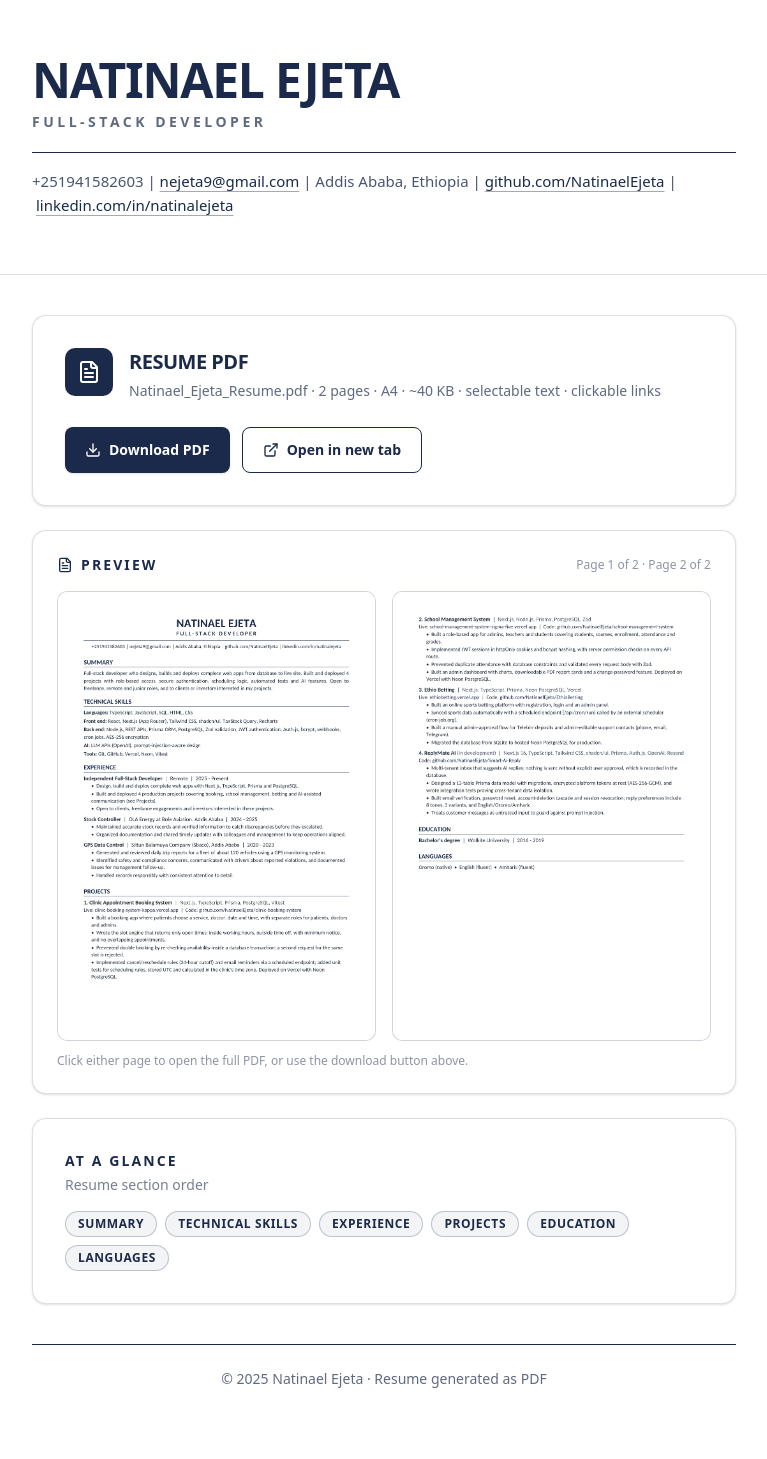
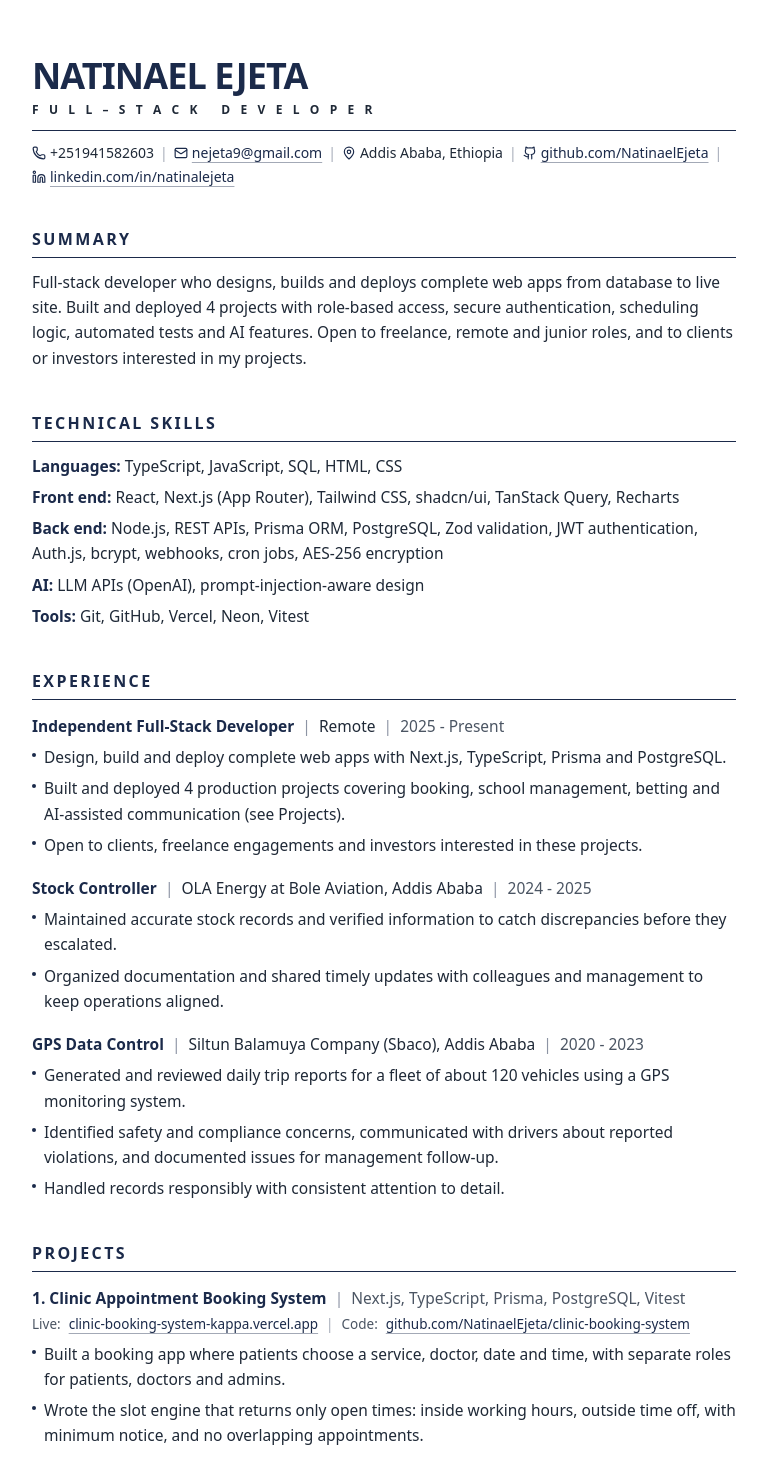
Before and after one commit to NatinaelEjeta/Resume, a Next.js app: page / in a window 1280 px wide. Shown: the top 1459 px of the page, without its empty margins (256-1023 px from the left). Before the commit the page ends 1413 px from the top, so only its background shows below. Built offline with nearby package versions, Linux system fonts and the light colour scheme.

Commit message:
7ad451ea-e47e-4f7c-9d13-dd74598494e1

```diff
--- a/src/app/page.tsx
+++ b/src/app/page.tsx
@@ -1,71 +1,317 @@
-import { Download, ExternalLink, FileText } from "lucide-react";
+import { Download, ExternalLink, FileText, Mail, Github, Linkedin, MapPin, Phone } from "lucide-react";
 
 const RESUME_URL = "/Natinael_Ejeta_Resume.pdf";
 
-const SECTIONS = [
-  "SUMMARY",
-  "TECHNICAL SKILLS",
-  "EXPERIENCE",
-  "PROJECTS",
-  "EDUCATION",
-  "LANGUAGES",
+type Bullet = string;
+
+interface Job {
+  title: string;
+  company: string;
+  dates: string;
+  bullets: Bullet[];
+}
+
+interface Project {
+  num: number;
+  title: string;
+  stack: string;
+  inDev?: boolean;
+  liveUrl?: string;
+  liveLabel?: string;
+  codeUrl: string;
+  bullets: Bullet[];
+}
+
+const JOBS: Job[] = [
+  {
+    title: "Independent Full-Stack Developer",
+    company: "Remote",
+    dates: "2025 - Present",
+    bullets: [
+      "Design, build and deploy complete web apps with Next.js, TypeScript, Prisma and PostgreSQL.",
+      "Built and deployed 4 production projects covering booking, school management, betting and AI-assisted communication (see Projects).",
+      "Open to clients, freelance engagements and investors interested in these projects.",
+    ],
+  },
+  {
+    title: "Stock Controller",
+    company: "OLA Energy at Bole Aviation, Addis Ababa",
+    dates: "2024 - 2025",
+    bullets: [
+      "Maintained accurate stock records and verified information to catch discrepancies before they escalated.",
+      "Organized documentation and shared timely updates with colleagues and management to keep operations aligned.",
+    ],
+  },
+  {
+    title: "GPS Data Control",
+    company: "Siltun Balamuya Company (Sbaco), Addis Ababa",
+    dates: "2020 - 2023",
+    bullets: [
+      "Generated and reviewed daily trip reports for a fleet of about 120 vehicles using a GPS monitoring system.",
+      "Identified safety and compliance concerns, communicated with drivers about reported violations, and documented issues for management follow-up.",
+      "Handled records responsibly with consistent attention to detail.",
+    ],
+  },
 ];
+
+const PROJECTS: Project[] = [
+  {
+    num: 1,
+    title: "Clinic Appointment Booking System",
+    stack: "Next.js, TypeScript, Prisma, PostgreSQL, Vitest",
+    liveUrl: "https://clinic-booking-system-kappa.vercel.app",
+    liveLabel: "clinic-booking-system-kappa.vercel.app",
+    codeUrl: "https://github.com/NatinaelEjeta/clinic-booking-system",
+    bullets: [
+      "Built a booking app where patients choose a service, doctor, date and time, with separate roles for patients, doctors and admins.",
+      "Wrote the slot engine that returns only open times: inside working hours, outside time off, with minimum notice, and no overlapping appointments.",
+      "Prevented double booking by re-checking availability inside a database transaction; a second request for the same slot is rejected.",
+      "Implemented cancel/reschedule rules (24-hour cutoff) and email reminders via a scheduled endpoint; added unit tests for scheduling rules, stored UTC and calculated in the clinic's time zone. Deployed on Vercel with Neon PostgreSQL.",
+    ],
+  },
+  {
+    num: 2,
+    title: "School Management System",
+    stack: "Next.js, Node.js, Prisma, PostgreSQL, Zod",
+    liveUrl: "https://school-management-system-sigma-five.vercel.app",
+    liveLabel: "school-management-system-sigma-five.vercel.app",
+    codeUrl: "https://github.com/NatinaelEjeta/school-management-system",
+    bullets: [
+      "Built a role-based app for admins, teachers and students covering students, courses, enrollment, attendance and grades.",
+      "Implemented JWT sessions in httpOnly cookies and bcrypt hashing, with server permission checks on every API route.",
+      "Prevented duplicate attendance with database constraints and validated every request body with Zod.",
+      "Built an admin dashboard with charts, downloadable PDF report cards and a change-password feature. Deployed on Vercel with Neon PostgreSQL.",
+    ],
+  },
+  {
+    num: 3,
+    title: "Ethio Betting",
+    stack: "Next.js, TypeScript, Prisma, Neon PostgreSQL, Vercel",
+    liveUrl: "https://ethiobetting.vercel.app",
+    liveLabel: "ethiobetting.vercel.app",
+    codeUrl: "https://github.com/NatinaelEjeta/EthioBetting",
+    bullets: [
+      "Built an online sports betting platform with registration, login and an admin panel.",
+      "Synced sports data automatically with a scheduled endpoint (/api/cron/run) called by an external scheduler (cron-job.org).",
+      "Built a manual admin-approval flow for Telebirr deposits and admin-editable support contacts (phone, email, Telegram).",
+      "Migrated the database from SQLite to hosted Neon PostgreSQL for production.",
+    ],
+  },
+  {
+    num: 4,
+    title: "ReplyMate AI",
+    stack: "Next.js 16, TypeScript, Tailwind CSS, shadcn/ui, Prisma, Auth.js, OpenAI, Resend",
+    inDev: true,
+    codeUrl: "https://github.com/NatinaelEjeta/Smart-Ai-Reply",
+    bullets: [
+      "Multi-tenant inbox that suggests AI replies; nothing is sent without explicit user approval, which is recorded in the database.",
+      "Designed a 13-table Prisma data model with migrations, encrypted platform tokens at rest (AES-256-GCM), and wrote integration tests proving cross-tenant data isolation.",
+      "Built email verification, password reset, account-deletion cascade and session revocation; reply preferences include 8 tones, 3 variants, and English/Oromo/Amharic.",
+      "Treats customer messages as untrusted input to guard against prompt injection.",
+    ],
+  },
+];
+
+const SKILLS: { label: string; values: string }[] = [
+  { label: "Languages", values: "TypeScript, JavaScript, SQL, HTML, CSS" },
+  { label: "Front end", values: "React, Next.js (App Router), Tailwind CSS, shadcn/ui, TanStack Query, Recharts" },
+  { label: "Back end", values: "Node.js, REST APIs, Prisma ORM, PostgreSQL, Zod validation, JWT authentication, Auth.js, bcrypt, webhooks, cron jobs, AES-256 encryption" },
+  { label: "AI", values: "LLM APIs (OpenAI), prompt-injection-aware design" },
+  { label: "Tools", values: "Git, GitHub, Vercel, Neon, Vitest" },
+];
+
+function SectionHeading({ children }: { children: React.ReactNode }) {
+  return (
+    <>
+      <h2 className="mt-10 text-sm font-bold uppercase tracking-[0.15em] text-[#1B2A4A] sm:text-base">
+        {children}
+      </h2>
+      <div className="mt-1.5 h-px w-full bg-[#1B2A4A]" />
+    </>
+  );
+}
+
+function Bullets({ items }: { items: Bullet[] }) {
+  return (
+    <ul className="mt-2 space-y-1.5">
+      {items.map((b, i) => (
+        <li
+          key={i}
+          className="flex gap-2 text-[15px] leading-relaxed text-[#1F2937] sm:text-[15.5px]"
+        >
+          <span aria-hidden className="mt-2 inline-block h-1 w-1 shrink-0 rounded-full bg-[#1B2A4A]" />
+          <span>{b}</span>
+        </li>
+      ))}
+    </ul>
+  );
+}
 
 export default function Home() {
   return (
     <div className="min-h-screen flex flex-col bg-white text-[#1B2A4A]">
       <main className="flex-1 w-full">
         {/* ---------------------------------------------------------- */}
-        {/* Header band                                                */}
+        {/* Resume document                                            */}
         {/* ---------------------------------------------------------- */}
-        <header className="w-full border-b border-[#1B2A4A]/15">
-          <div className="mx-auto max-w-3xl px-5 py-10 sm:px-8 sm:py-14">
-            <h1 className="text-3xl font-bold uppercase tracking-tight text-[#1B2A4A] sm:text-5xl">
+        <article className="mx-auto w-full max-w-3xl px-5 py-10 sm:px-8 sm:py-14">
+          {/* --- Header --- */}
+          <header>
+            <h1 className="text-3xl font-bold uppercase tracking-tight text-[#1B2A4A] sm:text-4xl">
               Natinael Ejeta
             </h1>
-            <p className="mt-2 text-xs font-semibold uppercase tracking-[0.25em] text-[#1B2A4A]/70 sm:text-sm">
-              Full-Stack Developer
+            <p className="mt-1.5 text-[11px] font-semibold uppercase tracking-[0.3em] text-[#1F2937] sm:text-xs">
+              F U L L &ndash; S T A C K &nbsp; D E V E L O P E R
             </p>
-
-            <div className="mt-5 h-px w-full bg-[#1B2A4A]" />
-
-            <p className="mt-4 text-sm leading-relaxed text-[#1B2A4A]/80 sm:text-[15px]">
-              +251941582603&nbsp;|&nbsp;
+            <div className="mt-3 h-px w-full bg-[#1B2A4A]" />
+            <p className="mt-3 flex flex-wrap items-center gap-x-1.5 gap-y-1 text-[13px] text-[#1F2937] sm:text-sm">
+              <span className="inline-flex items-center gap-1">
+                <Phone className="h-3.5 w-3.5 text-[#1B2A4A]" />
+                +251941582603
+              </span>
+              <span aria-hidden className="text-[#1B2A4A]/40">|</span>
               <a
                 href="mailto:nejeta9@gmail.com"
-                className="font-medium text-[#1B2A4A] underline decoration-[#1B2A4A]/40 underline-offset-4 transition-colors hover:decoration-[#1B2A4A]"
+                className="inline-flex items-center gap-1 font-medium text-[#1B2A4A] underline decoration-[#1B2A4A]/40 underline-offset-4 transition-colors hover:decoration-[#1B2A4A]"
               >
+                <Mail className="h-3.5 w-3.5" />
                 nejeta9@gmail.com
               </a>
-              &nbsp;|&nbsp;Addis Ababa, Ethiopia&nbsp;|&nbsp;
+              <span aria-hidden className="text-[#1B2A4A]/40">|</span>
+              <span className="inline-flex items-center gap-1">
+                <MapPin className="h-3.5 w-3.5 text-[#1B2A4A]" />
+                Addis Ababa, Ethiopia
+              </span>
+              <span aria-hidden className="text-[#1B2A4A]/40">|</span>
               <a
                 href="https://github.com/NatinaelEjeta"
                 target="_blank"
                 rel="noopener noreferrer"
-                className="font-medium text-[#1B2A4A] underline decoration-[#1B2A4A]/40 underline-offset-4 transition-colors hover:decoration-[#1B2A4A]"
+                className="inline-flex items-center gap-1 font-medium text-[#1B2A4A] underline decoration-[#1B2A4A]/40 underline-offset-4 transition-colors hover:decoration-[#1B2A4A]"
               >
+                <Github className="h-3.5 w-3.5" />
                 github.com/NatinaelEjeta
               </a>
-              &nbsp;|&nbsp;
+              <span aria-hidden className="text-[#1B2A4A]/40">|</span>
               <a
                 href="https://linkedin.com/in/natinalejeta"
                 target="_blank"
                 rel="noopener noreferrer"
-                className="font-medium text-[#1B2A4A] underline decoration-[#1B2A4A]/40 underline-offset-4 transition-colors hover:decoration-[#1B2A4A]"
+                className="inline-flex items-center gap-1 font-medium text-[#1B2A4A] underline decoration-[#1B2A4A]/40 underline-offset-4 transition-colors hover:decoration-[#1B2A4A]"
               >
+                <Linkedin className="h-3.5 w-3.5" />
                 linkedin.com/in/natinalejeta
               </a>
             </p>
-          </div>
           </header>
 
+          {/* --- Summary --- */}
+          <SectionHeading>Summary</SectionHeading>
+          <p className="mt-3 text-[15px] leading-relaxed text-[#1F2937] sm:text-[15.5px]">
+            Full-stack developer who designs, builds and deploys complete web apps from
+            database to live site. Built and deployed 4 projects with role-based access,
+            secure authentication, scheduling logic, automated tests and AI features. Open
+            to freelance, remote and junior roles, and to clients or investors interested in
+            my projects.
+          </p>
+
+          {/* --- Technical Skills --- */}
+          <SectionHeading>Technical Skills</SectionHeading>
+          <dl className="mt-3 space-y-1.5">
+            {SKILLS.map((s) => (
+              <div
+                key={s.label}
+                className="text-[15px] leading-relaxed text-[#1F2937] sm:text-[15.5px]"
+              >
+                <dt className="inline font-bold text-[#1B2A4A]">{s.label}:</dt>{" "}
+                <dd className="inline">{s.values}</dd>
+              </div>
+            ))}
+          </dl>
+
+          {/* --- Experience --- */}
+          <SectionHeading>Experience</SectionHeading>
+          <div className="mt-4 space-y-5">
+            {JOBS.map((job) => (
+              <div key={job.title}>
+                <p className="text-[15px] leading-snug text-[#1F2937] sm:text-[15.5px]">
+                  <span className="font-bold text-[#1B2A4A]">{job.title}</span>
+                  <span className="text-[#1B2A4A]/50"> &nbsp;|&nbsp; </span>
+                  {job.company}
+                  <span className="text-[#1B2A4A]/50"> &nbsp;|&nbsp; </span>
+                  <span className="text-[#4B5563]">{job.dates}</span>
+                </p>
+                <Bullets items={job.bullets} />
+              </div>
+            ))}
+          </div>
+
+          {/* --- Projects --- */}
+          <SectionHeading>Projects</SectionHeading>
+          <div className="mt-4 space-y-6">
+            {PROJECTS.map((p) => (
+              <div key={p.num}>
+                <p className="text-[15px] leading-snug text-[#1F2937] sm:text-[15.5px]">
+                  <span className="font-bold text-[#1B2A4A]">
+                    {p.num}. {p.title}
+                  </span>
+                  {p.inDev && (
+                    <span className="text-[#4B5563]"> (in development)</span>
+                  )}
+                  <span className="text-[#1B2A4A]/50"> &nbsp;|&nbsp; </span>
+                  <span className="text-[#4B5563]">{p.stack}</span>
+                </p>
+                <p className="mt-1 flex flex-wrap items-center gap-x-2 gap-y-0.5 text-[13px] text-[#1F2937] sm:text-[13.5px]">
+                  {p.liveUrl && p.liveLabel && (
+                    <>
+                      <span className="text-[#4B5563]">Live:</span>
+                      <a
+                        href={p.liveUrl}
+                        target="_blank"
+                        rel="noopener noreferrer"
+                        className="font-medium text-[#1B2A4A] underline decoration-[#1B2A4A]/40 underline-offset-4 transition-colors hover:decoration-[#1B2A4A]"
+                      >
+                        {p.liveLabel}
+                      </a>
+                      <span aria-hidden className="text-[#1B2A4A]/40">|</span>
+                    </>
+                  )}
+                  <span className="text-[#4B5563]">Code:</span>
+                  <a
+                    href={p.codeUrl}
+                    target="_blank"
+                    rel="noopener noreferrer"
+                    className="font-medium text-[#1B2A4A] underline decoration-[#1B2A4A]/40 underline-offset-4 transition-colors hover:decoration-[#1B2A4A]"
+                  >
+                    {p.codeUrl.replace("https://", "")}
+                  </a>
+                </p>
+                <Bullets items={p.bullets} />
+              </div>
+            ))}
+          </div>
+
+          {/* --- Education --- */}
+          <SectionHeading>Education</SectionHeading>
+          <p className="mt-3 text-[15px] leading-snug text-[#1F2937] sm:text-[15.5px]">
+            <span className="font-bold text-[#1B2A4A]">Bachelor&apos;s degree</span>
+            <span className="text-[#1B2A4A]/50"> &nbsp;|&nbsp; </span>
+            Wolkite University
+            <span className="text-[#1B2A4A]/50"> &nbsp;|&nbsp; </span>
+            <span className="text-[#4B5563]">2016 - 2019</span>
+          </p>
+
+          {/* --- Languages --- */}
+          <SectionHeading>Languages</SectionHeading>
+          <p className="mt-3 text-[15px] leading-relaxed text-[#1F2937] sm:text-[15.5px]">
+            Oromo (native) <span className="text-[#1B2A4A]/40">&bull;</span> English (fluent){" "}
+            <span className="text-[#1B2A4A]/40">&bull;</span> Amharic (fluent)
+          </p>
+
           {/* ---------------------------------------------------------- */}
-        {/* Content                                                    */}
+          {/* Resume PDF download card (at the end)                      */}
           {/* ---------------------------------------------------------- */}
-        <section className="mx-auto w-full max-w-3xl px-5 py-8 sm:px-8 sm:py-10">
-          <div className="flex flex-col gap-6">
-            {/* --- Download card ------------------------------------- */}
-            <div className="rounded-xl border border-[#1B2A4A]/15 bg-white p-6 shadow-sm sm:p-8">
+          <div className="mt-12 rounded-xl border border-[#1B2A4A]/15 bg-white p-6 shadow-sm sm:p-8">
             <div className="flex items-start gap-4">
               <span className="hidden shrink-0 items-center justify-center rounded-lg bg-[#1B2A4A] p-3 text-white sm:flex">
                 <FileText className="h-6 w-6" />
@@ -75,8 +321,8 @@ export default function Home() {
                   Resume PDF
                 </h2>
                 <p className="mt-1 text-sm leading-relaxed text-[#1B2A4A]/70">
-                    Natinael_Ejeta_Resume.pdf · 2 pages · A4 · ~40 KB ·
-                    selectable text · clickable links
+                  Natinael_Ejeta_Resume.pdf · 2 pages · A4 · ~40 KB · selectable text ·
+                  clickable links
                 </p>
               </div>
             </div>
@@ -101,70 +347,7 @@ export default function Home() {
               </a>
             </div>
           </div>
-
-            {/* --- Page preview (rendered images, always visible) ------ */}
-            <div className="rounded-xl border border-[#1B2A4A]/15 bg-white p-4 shadow-sm sm:p-6">
-              <div className="mb-4 flex items-center gap-2">
-                <FileText className="h-4 w-4 text-[#1B2A4A]" />
-                <h2 className="text-sm font-semibold uppercase tracking-[0.15em] text-[#1B2A4A]">
-                  Preview
-                </h2>
-                <span className="ml-auto text-xs font-medium text-[#1B2A4A]/50">
-                  Page 1 of 2 · Page 2 of 2
-                </span>
-              </div>
-              <div className="grid gap-4 sm:grid-cols-2">
-                <a
-                  href={RESUME_URL}
-                  target="_blank"
-                  rel="noopener noreferrer"
-                  className="group block overflow-hidden rounded-lg border border-[#1B2A4A]/20 bg-white transition-shadow hover:shadow-md focus-visible:outline-none focus-visible:ring-2 focus-visible:ring-[#1B2A4A]"
-                >
-                  <img
-                    src="/resume-page-1.png"
-                    alt="Resume page 1"
-                    className="block w-full"
-                  />
-                </a>
-                <a
-                  href={RESUME_URL}
-                  target="_blank"
-                  rel="noopener noreferrer"
-                  className="group block overflow-hidden rounded-lg border border-[#1B2A4A]/20 bg-white transition-shadow hover:shadow-md focus-visible:outline-none focus-visible:ring-2 focus-visible:ring-[#1B2A4A]"
-                >
-                  <img
-                    src="/resume-page-2.png"
-                    alt="Resume page 2"
-                    className="block w-full"
-                  />
-                </a>
-              </div>
-              <p className="mt-3 text-xs text-[#1B2A4A]/50">
-                Click either page to open the full PDF, or use the download button above.
-              </p>
-            </div>
-
-            {/* --- At a glance --------------------------------------- */}
-            <div className="rounded-xl border border-[#1B2A4A]/15 bg-white p-6 shadow-sm sm:p-8">
-              <h2 className="text-sm font-semibold uppercase tracking-[0.15em] text-[#1B2A4A]">
-                At a Glance
-              </h2>
-              <p className="mt-1 text-sm text-[#1B2A4A]/60">
-                Resume section order
-              </p>
-              <ul className="mt-4 flex flex-wrap gap-2">
-                {SECTIONS.map((label) => (
-                  <li
-                    key={label}
-                    className="inline-flex items-center rounded-full border border-[#1B2A4A]/25 bg-[#1B2A4A]/5 px-3 py-1 text-xs font-semibold uppercase tracking-wider text-[#1B2A4A]"
-                  >
-                    {label}
-                  </li>
-                ))}
-              </ul>
-            </div>
-          </div>
-        </section>
+        </article>
       </main>
 
       {/* ---------------------------------------------------------- */}
```
Lines whose indentation alone changed are shown as unchanged.
